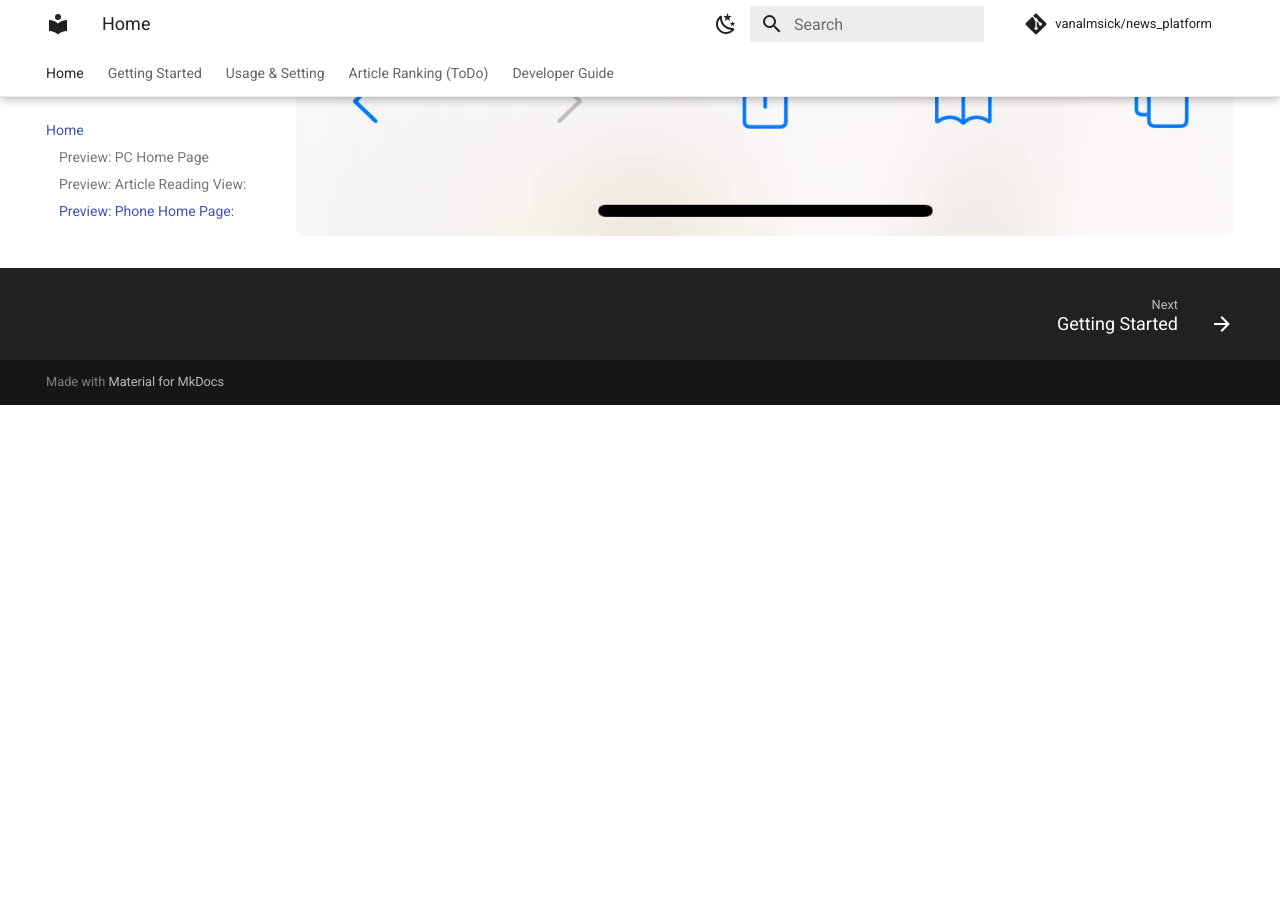
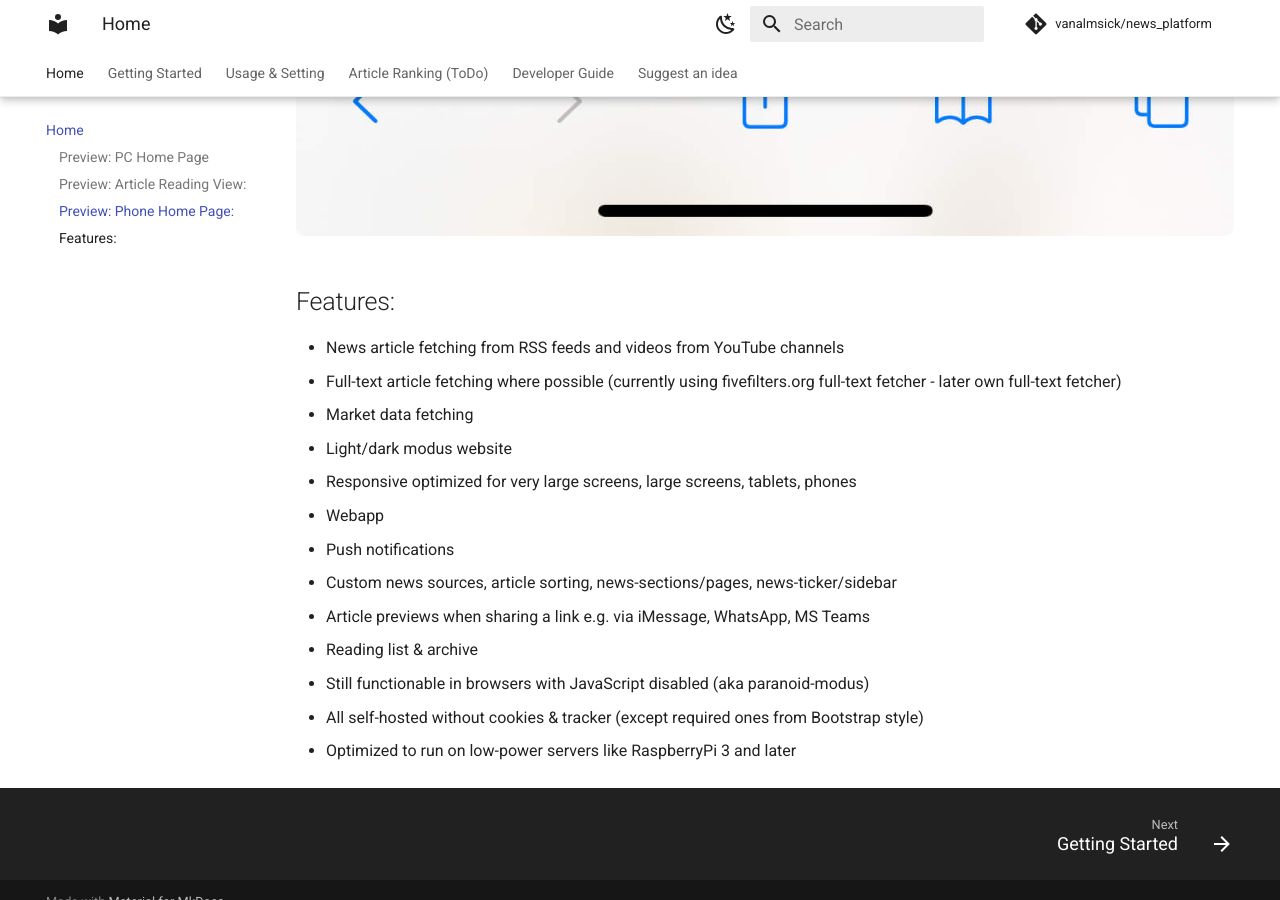
Before and after one commit to vanalmsick/news_platform_archived, an MkDocs documentation site: the page built from docs/docs/index.md, in a window 1280 px wide and 900 px high, scrolled down 3431 px. Built offline with MkDocs 1.6.1 and Material for MkDocs 9.7.7, drawn with Linux system fonts in a browser that asks for light colours; comment, search, counter and statistics services are not loaded; before the commit the page ends 3836 px from its top, so only the background shows below that.

Commit message:
Add some documentation. #patch

```diff
--- a/docs/docs/index.md
+++ b/docs/docs/index.md
@@ -8,3 +8,18 @@ News Aggregator - Aggregates news articles from several RSS feeds, fetches full-
 ![Article Reading View](imgs/article.png){ width=65% }
 ### Preview: Phone Home Page:
 ![Phone Home Page](imgs/home_phone.jpeg){ height=700px }<br>
+
+## Features:
+-  News article fetching from RSS feeds and videos from YouTube channels
+-  Full-text article fetching where possible (currently using fivefilters.org full-text fetcher - later own full-text fetcher)
+-  Market data fetching
+-  Light/dark modus website
+-  Responsive optimized for very large screens, large screens, tablets, phones
+-  Webapp
+-  Push notifications
+-  Custom news sources, article sorting, news-sections/pages, news-ticker/sidebar
+-  Article previews when sharing a link e.g. via iMessage, WhatsApp, MS Teams
+-  Reading list & archive
+-  Still functionable in browsers with JavaScript disabled (aka paranoid-modus)
+-  All self-hosted without cookies & tracker (except required ones from Bootstrap style)
+-  Optimized to run on low-power servers like RaspberryPi 3 and later
--- a/docs/mkdocs.yml
+++ b/docs/mkdocs.yml
@@ -36,11 +36,11 @@ nav:
   - Getting Started: "getting_started.md"
   - Usage & Setting: "usage.md"
   - Article Ranking (ToDo): "todo.md"
-
   - Developer Guide:
       - Dev Setup (ToDo): "todo.md"
       - API Reference (ToDo): "todo.md"
       - Contribution Guide (ToDo): "todo.md"
+  - Suggest an idea: "https://github.com/vanalmsick/news_platform/discussions/categories/ideas"
 
 
 markdown_extensions:
```
Also changed, not shown: docs/docs/getting_started.md (+1 -1 lines), docs/docs/usage.md (+4 -3 lines), README.md.
